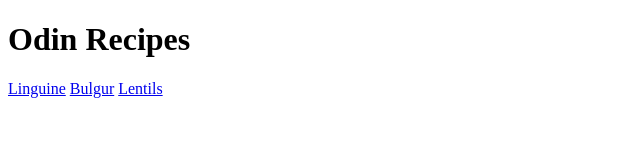
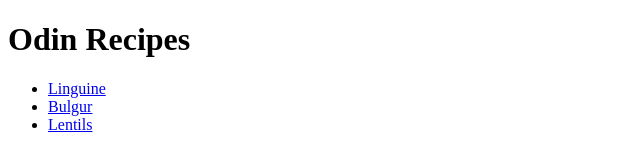
Before and after one commit to airnesto9/odin-recipes, a plain HTML site: page index.html in a window 1280 px wide. Shown: the whole page, without its empty margins (0-640 px from the left). Drawn offline with Linux system fonts and the light colour scheme.

Commit message:
change index.html structure to ul

```diff
--- a/index.html
+++ b/index.html
@@ -8,8 +8,10 @@
 </head>
 <body>
     <h1>Odin Recipes</h1>
-    <a href="../odin-recipes/recipes/lingune.html">Linguine</a>
-    <a href="../odin-recipes/recipes/bulgur.html">Bulgur</a>
-    <a href="../odin-recipes/recipes/lentils.html">Lentils</a>
+    <ul>
+        <li><a href="../odin-recipes/recipes/lingune.html">Linguine</a></li>
+        <li><a href="../odin-recipes/recipes/bulgur.html">Bulgur</a></li>
+        <li><a href="../odin-recipes/recipes/lentils.html">Lentils</a></li>
+    </ul>
 </body>
 </html>
```
